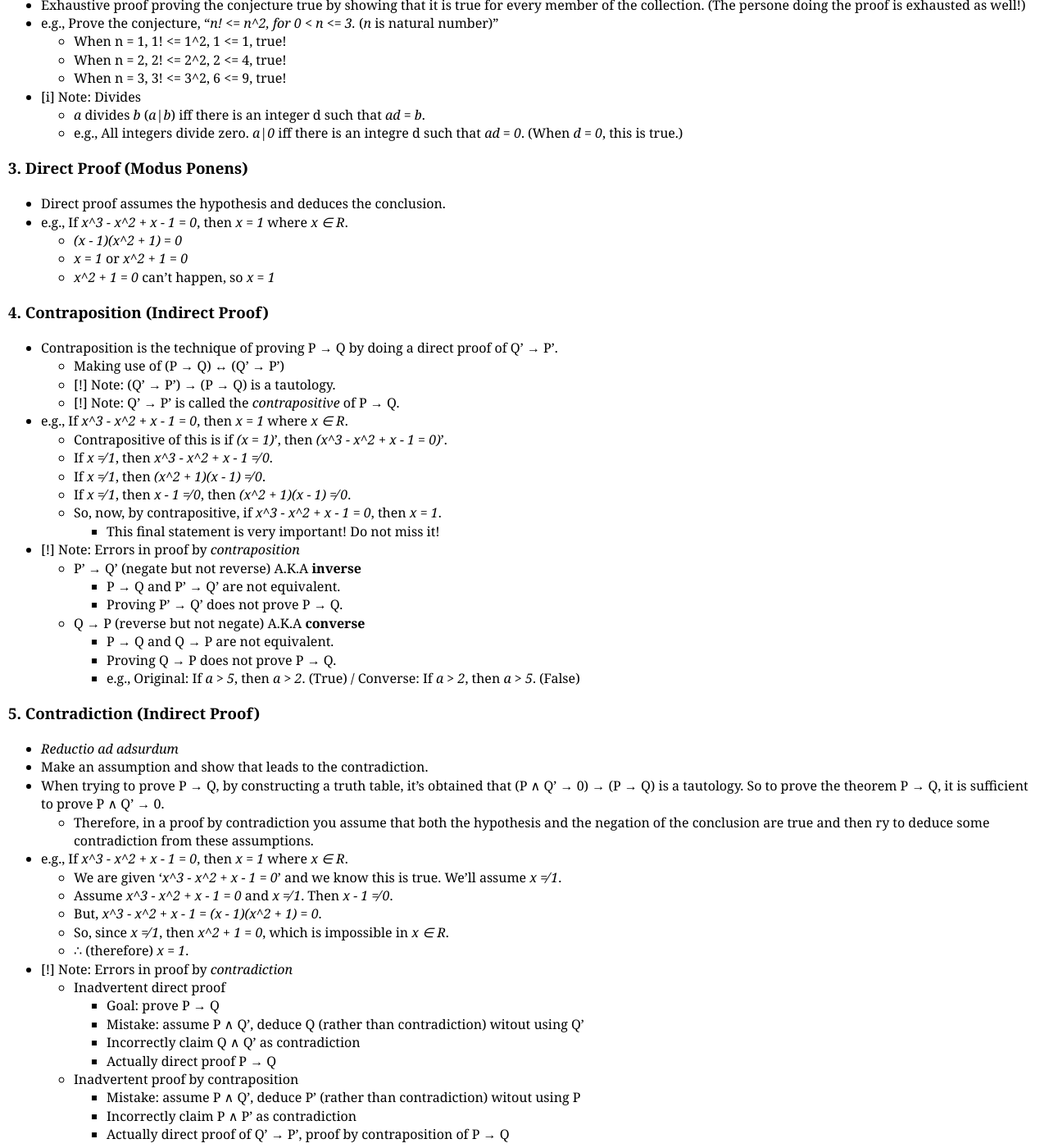
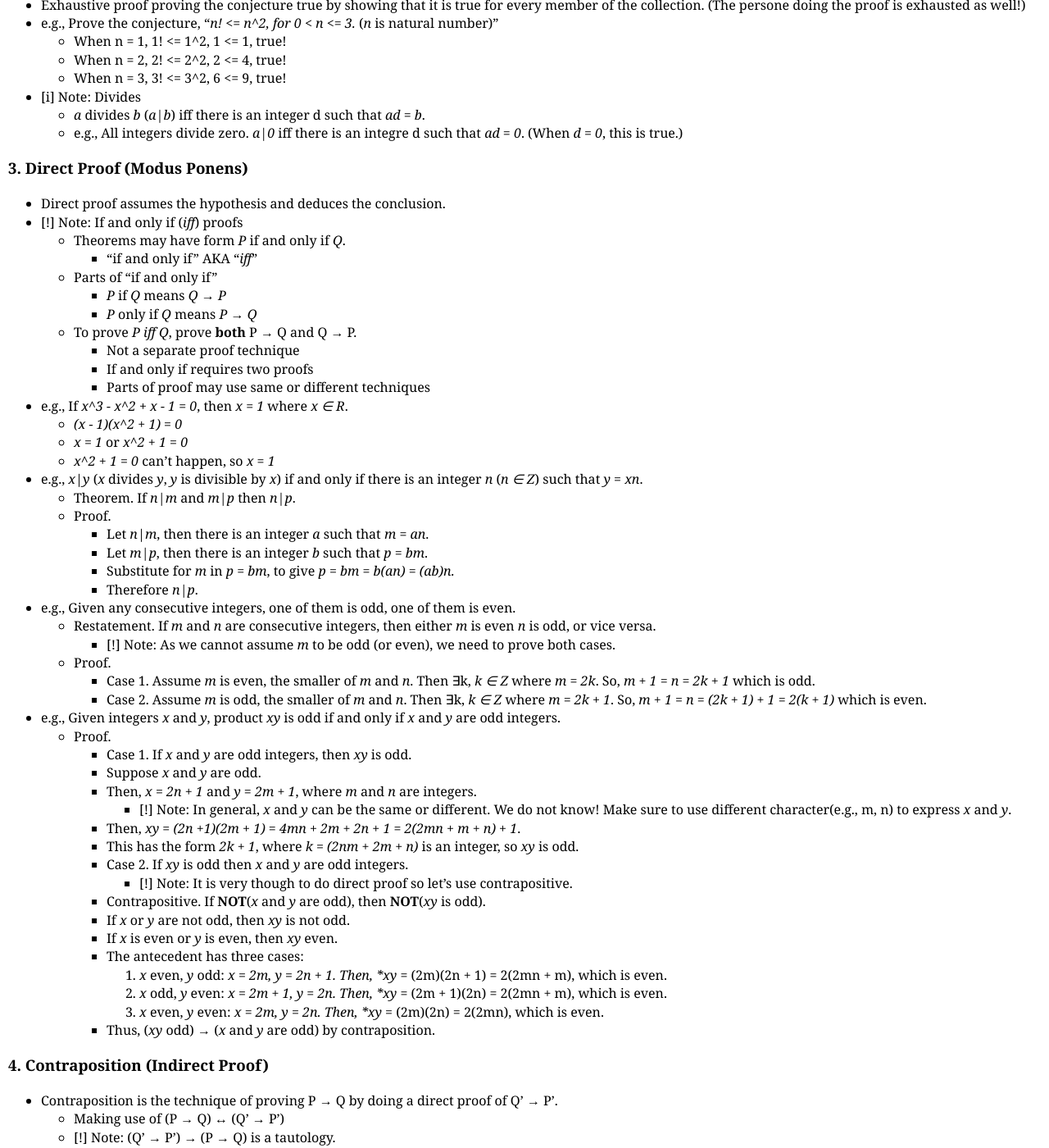
Before and after one commit to kyungjae-lee/kyungjae-lee.github.io, a Jekyll site: the page built from _posts/discrete-structures/2021-09-04-proof-techniques.md, in a window 1280 px wide and 1400 px high, scrolled down 1210 px. Shown: the whole window at 82% size. Built offline with Jekyll 4.4.1, drawn with Linux system fonts in a browser that asks for light colours; some of the changed text lies outside the part shown.

Commit message:
Update 'proof-techniques' notes

```diff
--- a/_posts/discrete-structures/2021-09-04-proof-techniques.md
+++ b/_posts/discrete-structures/2021-09-04-proof-techniques.md
@@ -60,10 +60,67 @@ well!)
 ### 3. Direct Proof (Modus Ponens)
 
 * Direct proof assumes the hypothesis and deduces the conclusion.
+* [!] Note: If and only if (*iff*) proofs
+    - Theorems may have form *P* if and only if *Q*.
+        - "if and only if" AKA "*iff*"
+    - Parts of "if and only if"
+        - *P* if *Q* means *Q → P*
+        - *P* only if *Q* means *P → Q*
+    - To prove *P iff Q*, prove **both** P → Q and Q → P.
+        - Not a separate proof technique
+        - If and only if requires two proofs
+        - Parts of proof may use same or different techniques
 * e.g., If *x^3 - x^2 + x - 1 = 0*, then *x = 1* where *x ∈ R*.
     - *(x - 1)(x^2 + 1) = 0*
     - *x = 1* or *x^2 + 1 = 0*
     - *x^2 + 1 = 0* can't happen, so *x = 1*
+* e.g., *x*\|*y* (*x* divides *y*, *y* is divisible by *x*) if and only if there
+  is an integer *n* (*n ∈ Z*) such that *y = xn*.
+    - Theorem. If *n*\|*m* and *m*\|*p* then *n*\|*p*.
+    - Proof.
+        - Let *n*\|*m*, then there is an integer *a* such that *m = an*.
+        - Let *m*\|*p*, then there is an integer *b* such that *p = bm*.
+        - Substitute for *m* in *p = bm*, to give *p = bm = b(an) = (ab)n.*
+        - Therefore *n*\|*p*.
+* e.g., Given any consecutive integers, one of them is odd, one of them is
+  even.
+    - Restatement. If *m* and *n* are consecutive integers, then either *m* is
+      even *n* is odd, or vice versa.
+        - [!] Note: As we cannot assume *m* to be odd (or even), we need to
+          prove both cases.
+    - Proof.
+        - Case 1. Assume *m* is even, the smaller of *m* and *n*. Then ∃k,
+          *k ∈ Z* where *m = 2k*. So, *m + 1 = n = 2k + 1* which is odd.
+        - Case 2. Assume *m* is odd, the smaller of *m* and *n*. Then ∃k,
+          *k ∈ Z* where *m = 2k + 1*. So, *m + 1 = n = (2k + 1) + 1 = 2(k + 1)*
+          which is even.
+* e.g., Given integers *x* and *y*, product *xy* is odd if and only if *x* and
+  *y* are odd integers.
+    - Proof.
+        - Case 1. If *x* and *y* are odd integers, then *xy* is odd.
+        - Suppose *x* and *y* are odd.
+        - Then, *x = 2n + 1* and *y = 2m + 1*, where *m* and *n* are integers.
+            - [!] Note: In general, *x* and *y* can be the same or different.
+              We do not know! Make sure to use different character(e.g., m, n)
+              to express *x* and *y*.
+        - Then, *xy = (2n +1)(2m + 1) = 4mn + 2m + 2n + 1 = 2(2mn + m + n) + 1*.
+        - This has the form *2k + 1*, where *k = (2nm + 2m  + n)* is an
+          integer, so *xy* is odd.
+        - Case 2. If *xy* is odd then *x* and *y* are odd integers.
+            - [!] Note: It is very though to do direct proof so let's use
+              contrapositive.
+        - Contrapositive. If **NOT**(*x* and *y* are odd), then **NOT**(*xy* is
+          odd).
+        - If *x* or *y* are not odd, then *xy* is not odd.
+        - If *x* is even or *y* is even, then *xy* even.
+        - The antecedent has three cases:
+            1. *x* even, *y* odd: *x = 2m, y = 2n + 1. Then, *xy* = (2m)(2n +
+               1) = 2(2mn + m), which is even.
+            2. *x* odd, *y* even: *x = 2m + 1, y = 2n. Then, *xy* =
+               (2m + 1)(2n) = 2(2mn + m), which is even.
+            3. *x* even, *y* even: *x = 2m, y = 2n. Then, *xy* = (2m)(2n)
+               = 2(2mn), which is even.
+        - Thus, (*xy* odd) → (*x* and *y* are odd) by contraposition.
 
 ### 4. Contraposition (Indirect Proof)
 
@@ -79,6 +136,16 @@ Q' → P'.
     - If *x ≠ 1*, then *x - 1 ≠ 0*, then *(x^2 + 1)(x - 1) ≠ 0*.
     - So, now, by contrapositive, if *x^3 - x^2 + x - 1 = 0*, then *x = 1*.
         - This final statement is very important! Do not miss it!
+* e.g., If the sequence of an integer is odd, then the integer is odd.
+    - Restatement. If *n^2* is odd, then *n* is odd, where *n ∈ Z*.
+    - Contrapositive. If *n* is **NOT** odd, then *n^2* is **NOT** odd, where
+      *n ∈ Z*.
+    - If *n* is even, then *n^2* is even. ∃k, *k ∈ Z* where *n = 2k*.
+    - So, *n^2 = (2k)^2 = 4k^2 = 2(2k^2)*.
+    - Therefore *n^2* is even.
+        - [!] Note: This is NOT the end!
+    - Thus, if *n^2* is odd, then *n* is odd, where *n ∈ Z*.
+        - [!] Note: Finish with the original statement.
 * [!] Note: Errors in proof by *contraposition*
     - P' → Q' (negate but not reverse) A.K.A **inverse**
         - P → Q and P' → Q' are not equivalent.
```
Also changed, not shown: other parts of _posts/discrete-structures/2021-09-04-proof-techniques.md (+2 -1 lines).
